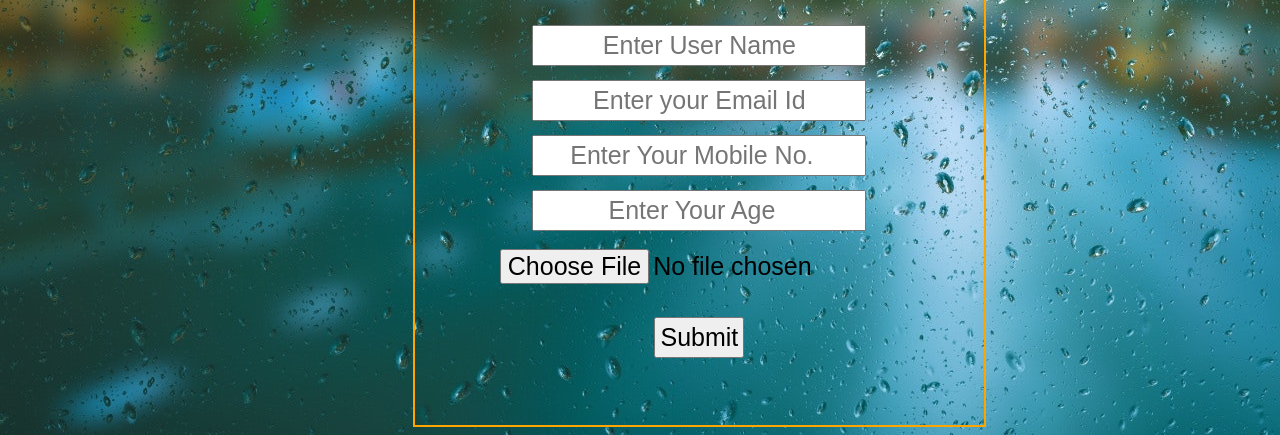
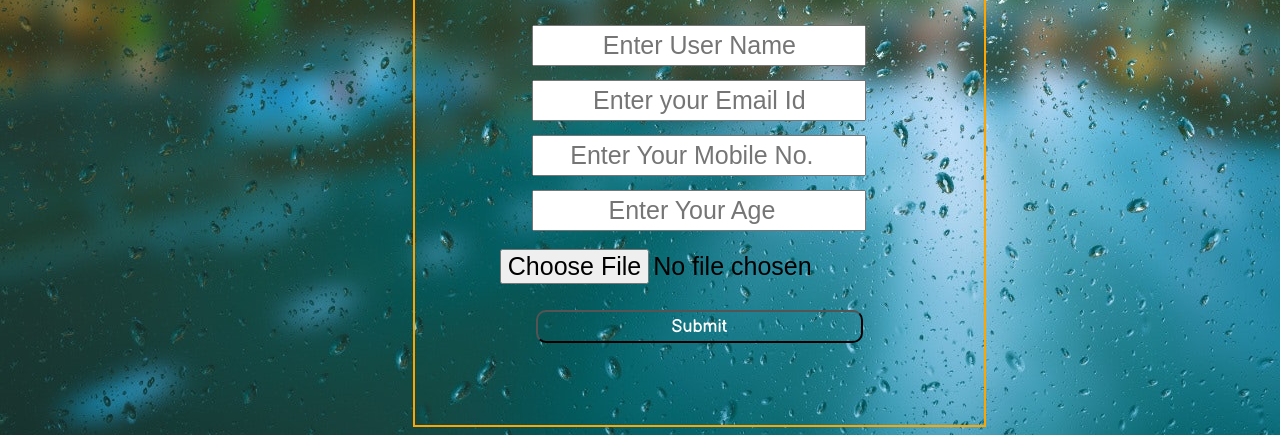
Before and after one commit to rashup198/LOGIN_PAGE, a plain HTML site: page INDEX.HTML in a window 1280 px wide. Shown: the part 627-1062 px from the top of the page. Drawn offline with Linux system fonts and the light colour scheme.

Commit message:
updated button html and css

```diff
--- a/INDEX.HTML
+++ b/INDEX.HTML
@@ -58,7 +58,7 @@
             <br>
             <br>
 
-             <input type="submit" name="" id="">
+            <button class="btn">Submit</button>
 
         </form>
 
--- a/style.CSS
+++ b/style.CSS
@@ -67,3 +67,22 @@ h1{
     margin-left: 373px;
 
 }
+.btn{
+    font-size: 18px;
+    background: none;
+    color: white;
+    padding: 4px 134px;
+    /* border: 2px solid gray; */
+    border-radius: 10px;
+    cursor: pointer;
+    font-family: 'Balsamiq Sans', cursive;
+
+
+}
+.btn:hover{
+
+    background-color: black;
+    color: gray;
+
+    text-decoration: underline;
+}
```
